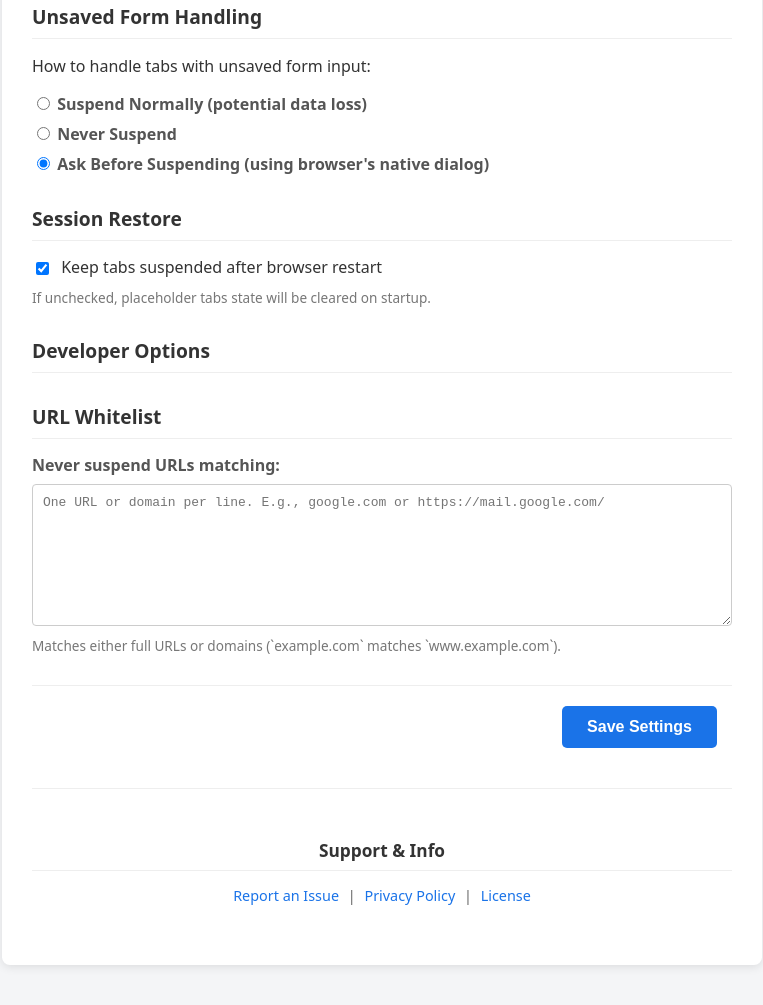
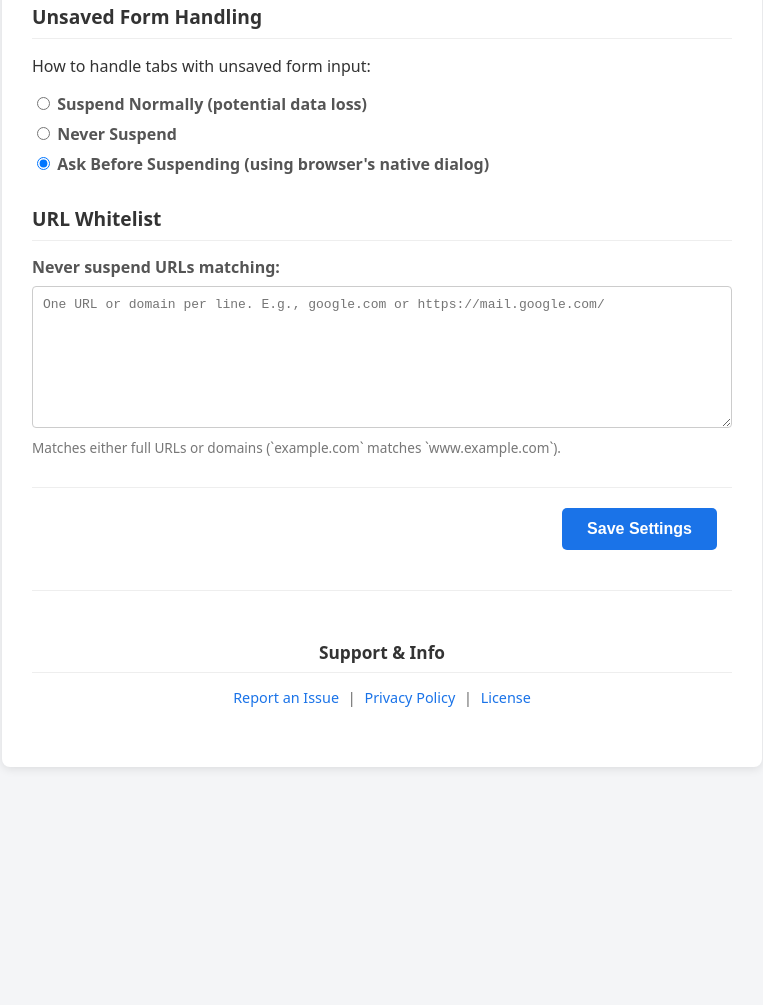
Before and after one commit to enderunal/TheOneSuspender, a browser extension: page options.html in a window 1280 px wide. Shown: the part 821-1826 px from the top of the page, without its empty margins (258-1021 px from the left). After the commit the page ends 1628 px from the top, so only its background shows below. Drawn offline with Linux system fonts and the light colour scheme.

Commit message:
remove old code

```diff
--- a/options.html
+++ b/options.html
@@ -73,20 +73,6 @@
                 </div>
             </section>
 
-            <section>
-                <h2>Session Restore</h2>
-                <div class="form-group checkbox-group">
-                    <label>
-                        <input type="checkbox" id="restoreOnStartup" name="restoreOnStartup"> Keep tabs suspended after
-                        browser restart
-                    </label>
-                    <span class="description">If unchecked, placeholder tabs state will be cleared on startup.</span>
-                </div>
-            </section>
-
-            <section>
-                <h2>Developer Options</h2>
-            </section>
 
             <section>
                 <h2>URL Whitelist</h2>
--- a/options.js
+++ b/options.js
@@ -23,7 +23,6 @@ document.addEventListener("DOMContentLoaded", () => {
 	const neverSuspendLastWindowInput = document.getElementById("neverSuspendLastWindow");
 	const neverSuspendOfflineInput = document.getElementById("neverSuspendOffline");
 	const neverSuspendWhenChargingInput = document.getElementById("neverSuspendWhenCharging");
-	const restoreOnStartupInput = document.getElementById("restoreOnStartup");
 	const whitelistTextarea = document.getElementById("whitelist");
 	const saveStatus = document.getElementById("save-status");
 
@@ -79,7 +78,6 @@ document.addEventListener("DOMContentLoaded", () => {
 		neverSuspendLastWindowInput.checked = settings.neverSuspendLastWindow;
 		neverSuspendOfflineInput.checked = settings.neverSuspendOffline;
 		neverSuspendWhenChargingInput.checked = settings.neverSuspendWhenCharging;
-		restoreOnStartupInput.checked = settings.restoreOnStartup;
 		whitelistTextarea.value = (Array.isArray(whitelistItems) ? whitelistItems : []).join("\n");
 		autoSuspendEnabledInput.checked = settings.autoSuspendEnabled !== false; // Default to true if not set
 		inactivityMinutesInput.disabled = !autoSuspendEnabledInput.checked;
@@ -124,7 +122,6 @@ document.addEventListener("DOMContentLoaded", () => {
 			neverSuspendOffline: neverSuspendOfflineInput.checked,
 			neverSuspendWhenCharging: neverSuspendWhenChargingInput.checked,
 			unsavedFormHandling: selectedUnsavedHandling ? selectedUnsavedHandling.value : 'normal',
-			restoreOnStartup: restoreOnStartupInput.checked,
 			autoSuspendEnabled: autoSuspendEnabledInput.checked,
 		};
 
--- a/prefs.js
+++ b/prefs.js
@@ -16,7 +16,6 @@ export const defaultPrefs = {
     neverSuspendWhenCharging: false,
     unsavedFormHandling: 'ask', // Allowed: 'normal', 'never', 'ask'
     maxConcurrent: 5, // Default maximum concurrent operations
-    restoreOnStartup: true,
     autoSuspendEnabled: true // New: allow user to disable auto suspension
 };
 
@@ -89,7 +88,6 @@ function validatePrefs(prefsToValidate) {
     if (typeof prefsToValidate.neverSuspendLastWindow !== 'boolean') throw new Error('neverSuspendLastWindow must be boolean');
     if (typeof prefsToValidate.neverSuspendOffline !== 'boolean') throw new Error('neverSuspendOffline must be boolean');
     if (typeof prefsToValidate.neverSuspendWhenCharging !== 'boolean') throw new Error('neverSuspendWhenCharging must be boolean');
-    if (typeof prefsToValidate.restoreOnStartup !== 'boolean') throw new Error('restoreOnStartup must be boolean');
     if (typeof prefsToValidate.maxConcurrent !== 'number' || prefsToValidate.maxConcurrent < 1) throw new Error('maxConcurrent must be a number >= 1');
     if (!unsavedFormHandlingValues.includes(prefsToValidate.unsavedFormHandling)) {
         throw new Error('unsavedFormHandling must be one of: normal, never, ask');
--- a/types.js
+++ b/types.js
@@ -10,7 +10,6 @@
  * @property {boolean} neverSuspendWhenCharging
  * @property {'normal'|'never'|'ask'} unsavedFormHandling
  * @property {number} maxConcurrent
- * @property {boolean} restoreOnStartup
  * @property {boolean} autoSuspendEnabled
  */
 
```
